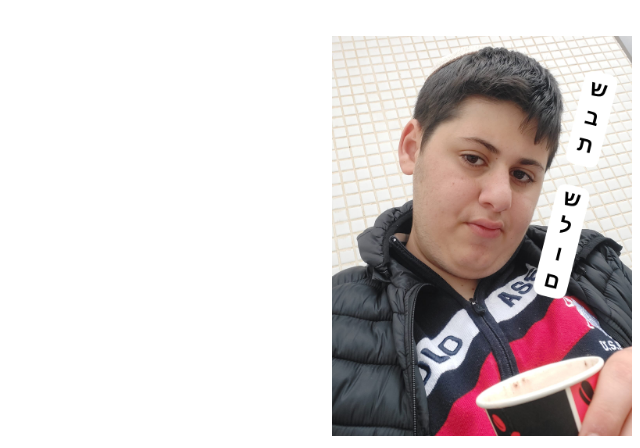
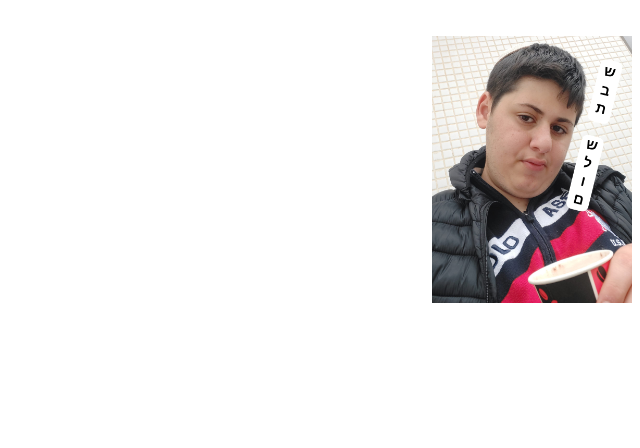
Before and after one commit to bSionov/html-portfolio, a plain HTML site: page index.html in a window 1280 px wide. Shown: the part 576-1024 px from the top of the page, without its empty margins (640-1280 px from the left). After the commit the page ends 891 px from the top, so only its background shows below. Drawn offline with Linux system fonts and the light colour scheme.

Commit message:
Update index.html

```diff
--- a/index.html
+++ b/index.html
@@ -17,7 +17,7 @@
     <h3>אני אולי השחקן השני הכי טוב בעולם</h3>
    <h1>השחקן הכי טוב בעולם זה אליאב סיאונוב המלך!</h1>
   <br/>
-    <img src="./assets/images/PHOTO-2024-01-12-13-55-55.jpg" width="300"
+    <img src="./assets/images/PHOTO-2024-01-12-13-55-55.jpg" width="200"
 
 </body>
 </html>
```
